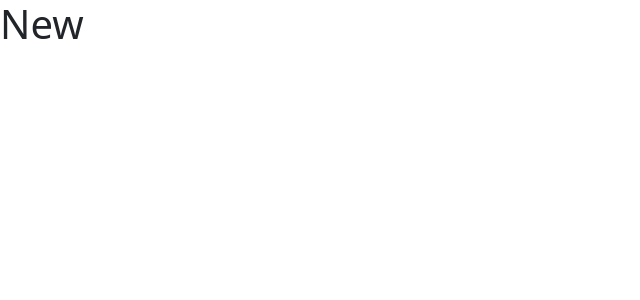
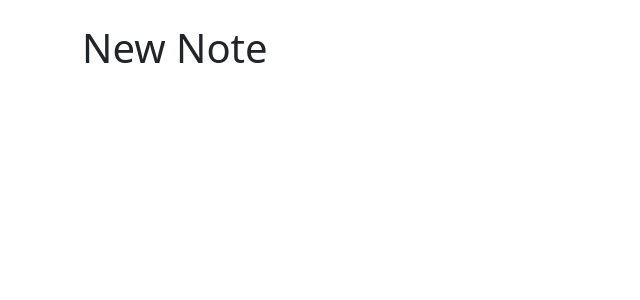
Before and after one commit to clew-bot/Note-taker-TS, a React (Vite) app: page /new in a window 1280 px wide. Shown: the top 300 px of the page, without its empty margins (0-640 px from the left). Built offline with nearby package versions, Linux system fonts and the light colour scheme.

Commit message:
add new note route

```diff
--- a/src/App.tsx
+++ b/src/App.tsx
@@ -1,23 +1,22 @@
 import "bootstrap/dist/css/bootstrap.min.css";
 import { Routes, Route, Navigate } from "react-router-dom";
-
+import { Container } from "react-bootstrap";
+import { NewNote } from "./NewNote";
 function App() {
-
   return (
+    <Container className="my-4">
       <Routes>
         <Route path="/" element={<h1>Home</h1>}></Route>
-  <Route path="/new" element={<h1>New</h1>}></Route>
+        <Route path="/new" element={<NewNote />}></Route>
         <Route path="/:id">
-    <Route index element={<h1>Show</h1>}/>
-    <Route path="edit" element={<h1>Edit</h1>}/>
-
+          <Route index element={<h1>Show</h1>} />
+          <Route path="edit" element={<h1>Edit</h1>} />
         </Route>
 
-  <Route path="*" element={<Navigate to="/"/>}></Route>
-
-
+        <Route path="*" element={<Navigate to="/" />}></Route>
       </Routes>
-  )
+    </Container>
+  );
 }
 
-export default App
+export default App;
--- /dev/null
+++ b/src/NewNote.tsx
@@ -0,0 +1,3 @@
+export function NewNote() {
+    return <h1>New Note</h1>;
+}
```
Lines whose indentation alone changed are shown as unchanged.
